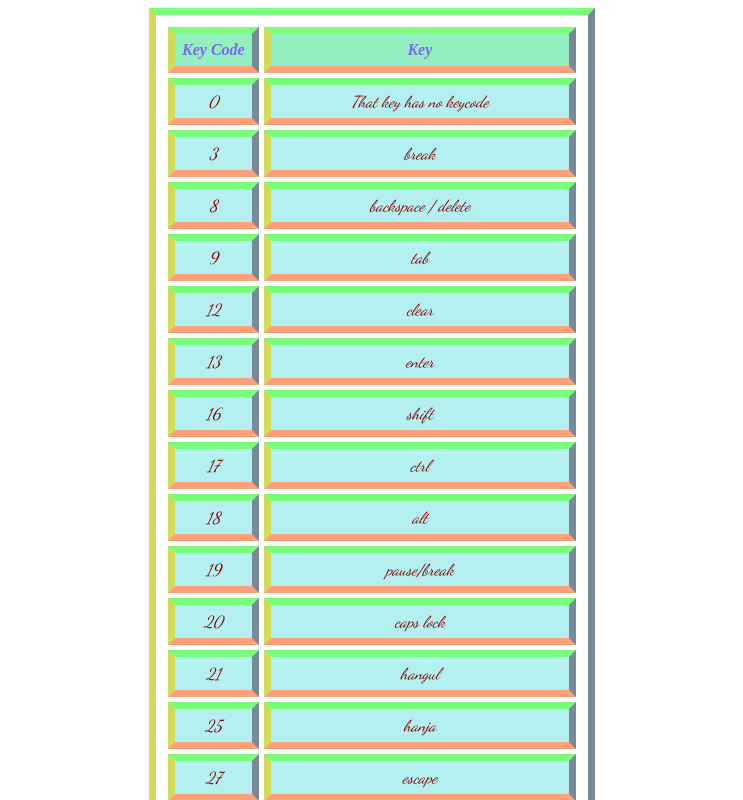
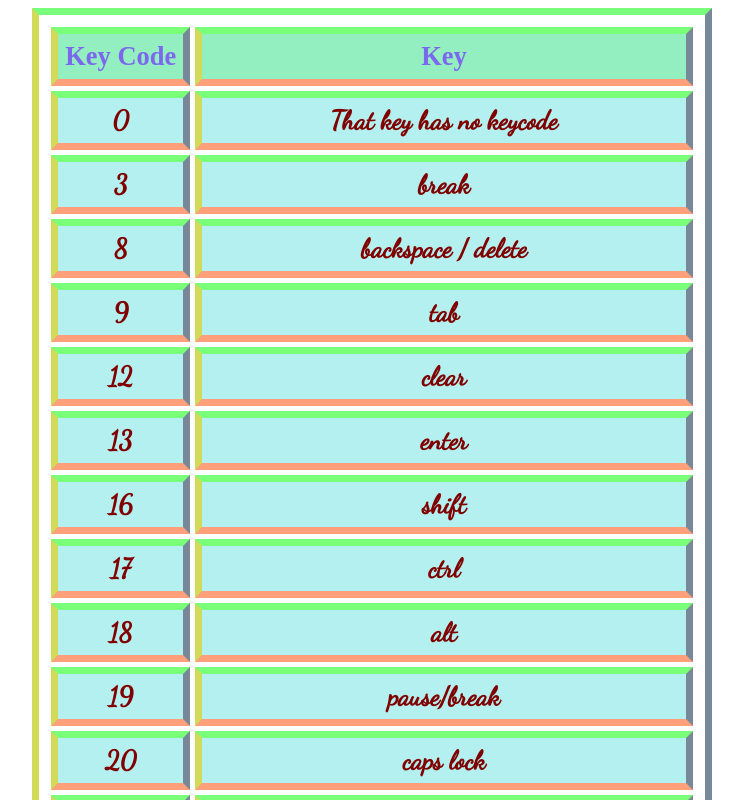
Before and after one commit to mukundladani7/WoC3.0-JS-KeyCode-Visualizer, a plain HTML site: page index.html in a window 1280 px wide. Shown: the top 800 px of the page, without its empty margins (268-1011 px from the left). Drawn offline with Linux system fonts and the light colour scheme; a web font is replaced by a local one.

Commit message:
checkpoint 2

```diff
--- a/style.css
+++ b/style.css
@@ -8,5 +8,5 @@ th{
     font-family: "Potta One";background-color: rgb(147, 238, 192);font-weight: 700; color: mediumslateblue;
 }
 tr{
-    font-family:"Dancing Script";font-style: italic;background-color: rgb(180, 240, 240); padding: 10px; color:maroon; text-align: center;
+    font-family:"Dancing Script";font-weight: bold;font-size: 7mm;background-color: rgb(180, 240, 240); padding: 10px; color:maroon; text-align: center;
 }
```
